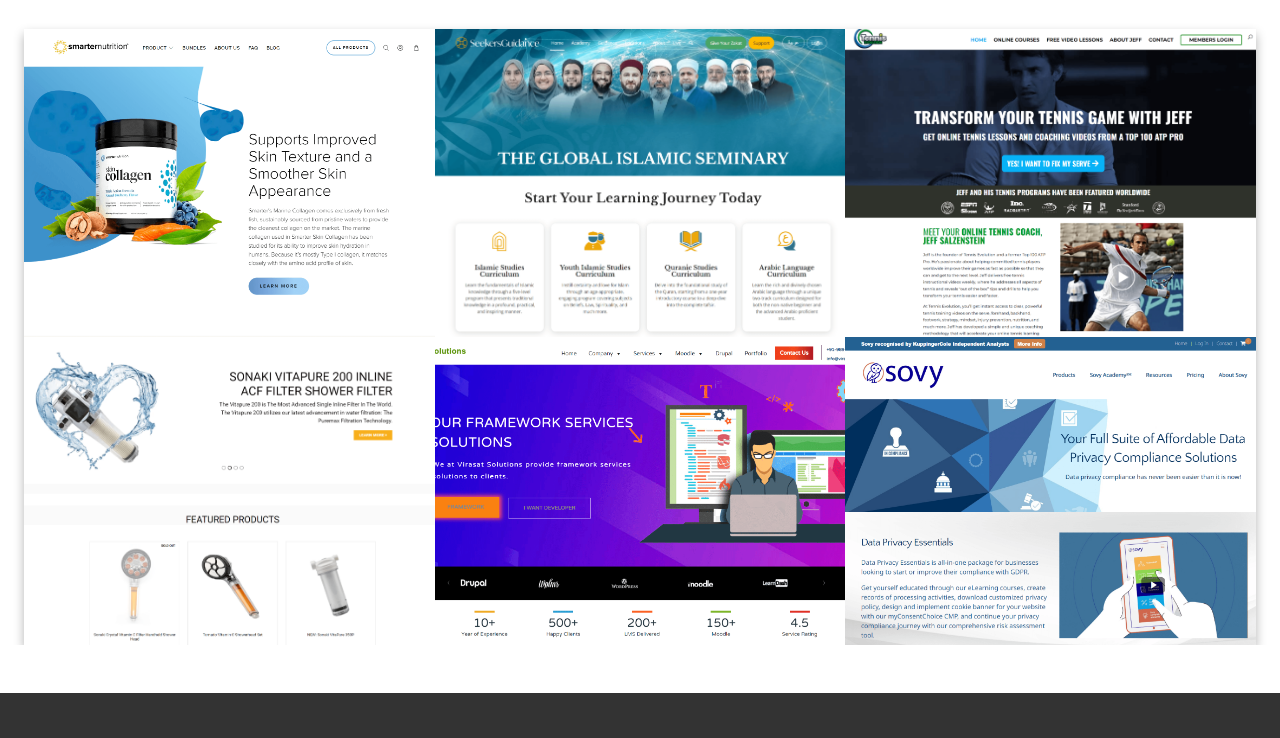
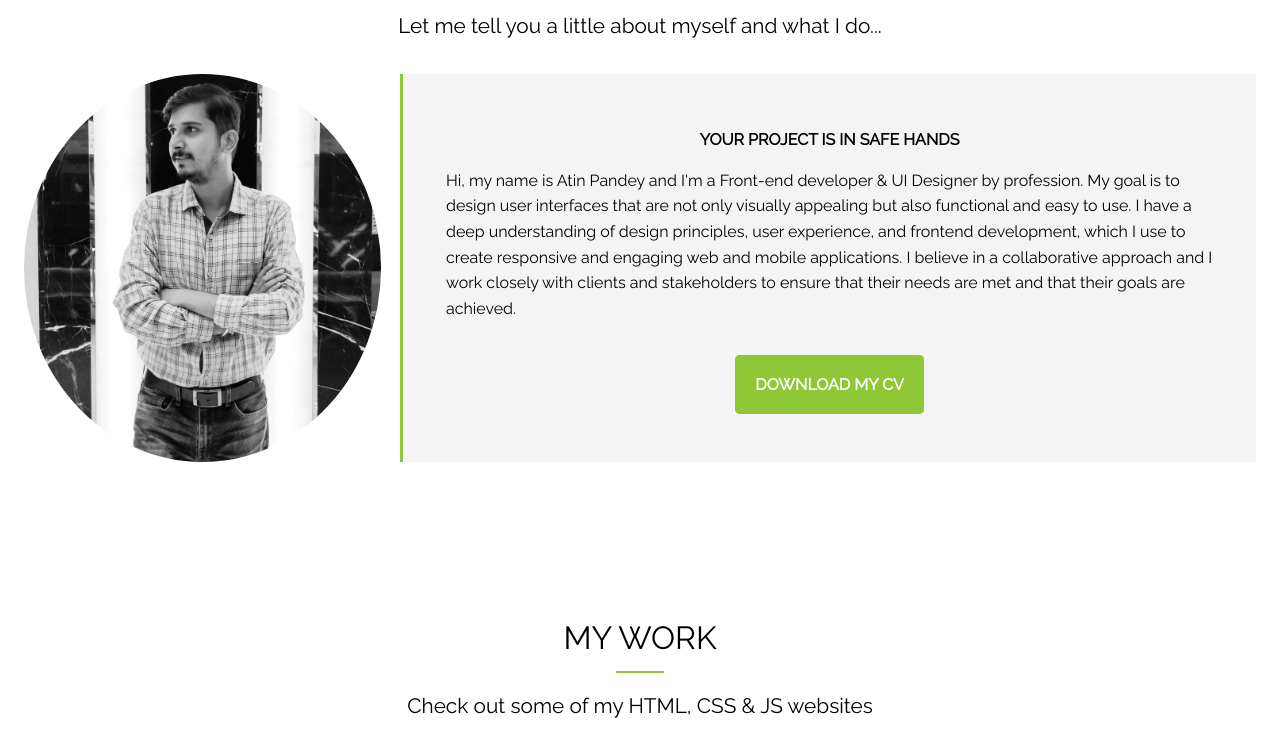
Before and after one commit to Atin0508/Atin-portfolio, a plain HTML site: page index.html in a window 1280 px wide. Shown: the part 196-934 px from the top of the page. Drawn offline with nearby package versions, Linux system fonts and the light colour scheme.

Commit message:
thumbnail testing2

```diff
--- a/index.html
+++ b/index.html
@@ -39,7 +39,7 @@
 
 
      <!-- Info -->
-    <!-- <section id="about" class="text-center py-3">
+    <section id="about" class="text-center py-3">
       <div class="container">
         <h2 class="section-title">About me</h2>
         <div class="bottom-line"></div>
@@ -60,7 +60,7 @@
 
         </div>
       </div>
-    </section> -->
+    </section>
 
 
 
```
